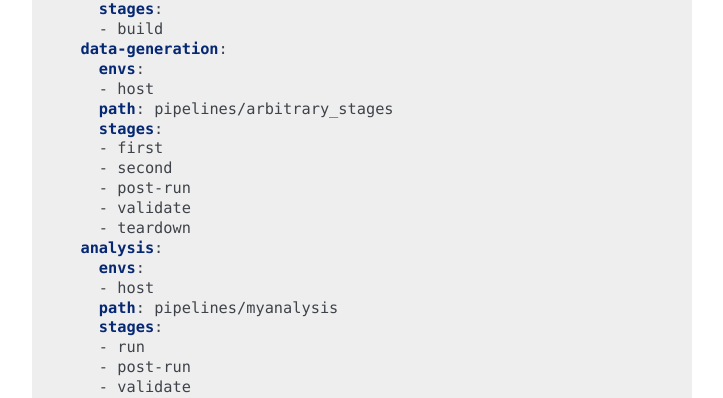
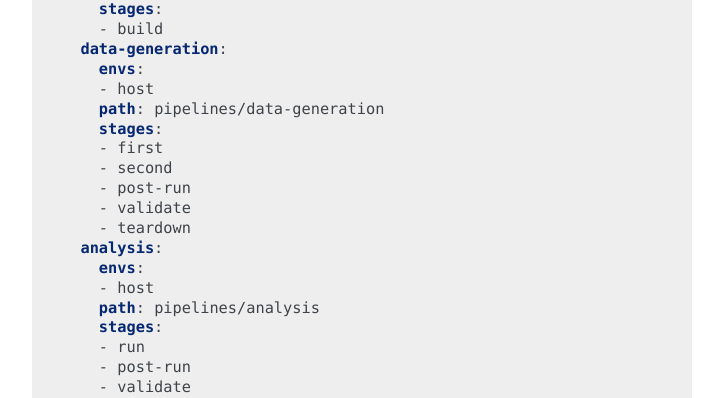
Before and after one commit to getpopper/popper, a Sphinx documentation site: the page built from docs/ci/popperyml.md, in a window 1280 px wide and 900 px high, scrolled down 521 px. Shown: the part 160-558 px from the top of the window, without its empty margins (388-1111 px from the left). Built offline with Sphinx 7.4.7, drawn with Linux system fonts in a browser that asks for light colours; pages that are not in the unit, such as notebooks, are missing from menus.

Commit message:
Update popperyml.md

```diff
--- a/docs/ci/popperyml.md
+++ b/docs/ci/popperyml.md
@@ -34,7 +34,7 @@ pipelines:
   data-generation:
     envs:
     - host
-    path: pipelines/arbitrary_stages
+    path: pipelines/data-generation
     stages:
     - first
     - second
@@ -44,7 +44,7 @@ pipelines:
   analysis:
     envs:
     - host
-    path: pipelines/myanalysis
+    path: pipelines/analysis
     stages:
     - run
     - post-run
```
